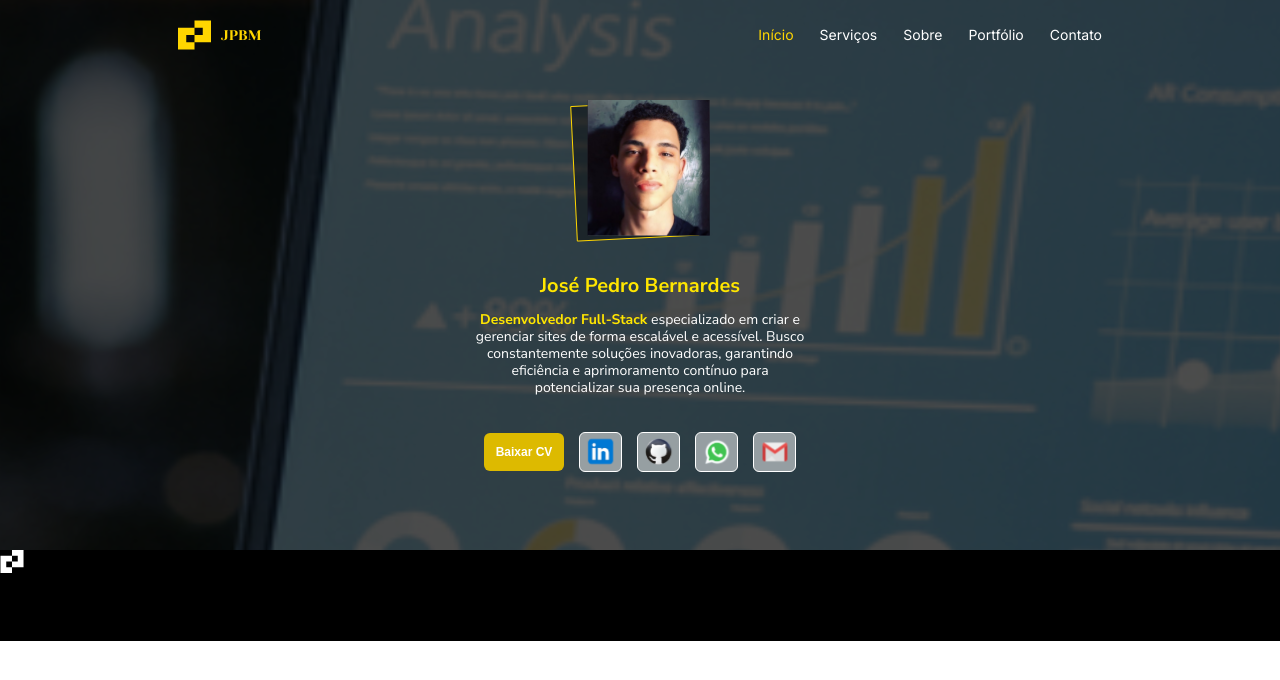
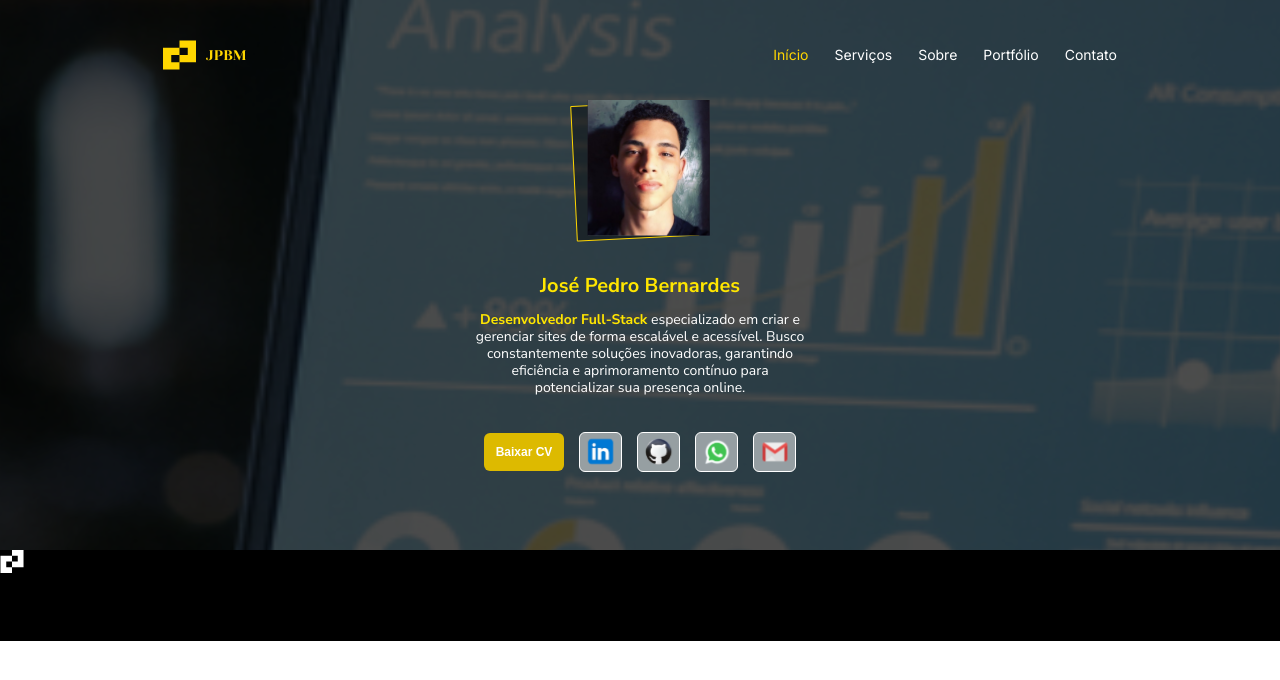
Before and after one commit to Jose-Pedro-Bernardes/portfolio-jose-pedro, a Next.js app: page / in a window 1280 px wide. Shown: the top 680 px of the page. Built offline with nearby package versions, Linux system fonts and the light colour scheme.

Commit message:
small: fix header padding

```diff
--- a/src/components/Header/Header.styles.scss
+++ b/src/components/Header/Header.styles.scss
@@ -6,7 +6,7 @@
     justify-content: center;
     width: 100%;
     box-sizing: border-box;
-    padding: 20px;
+    padding-top: 40px;
     font-family: "Inter", sans-serif;
 }
 
```
